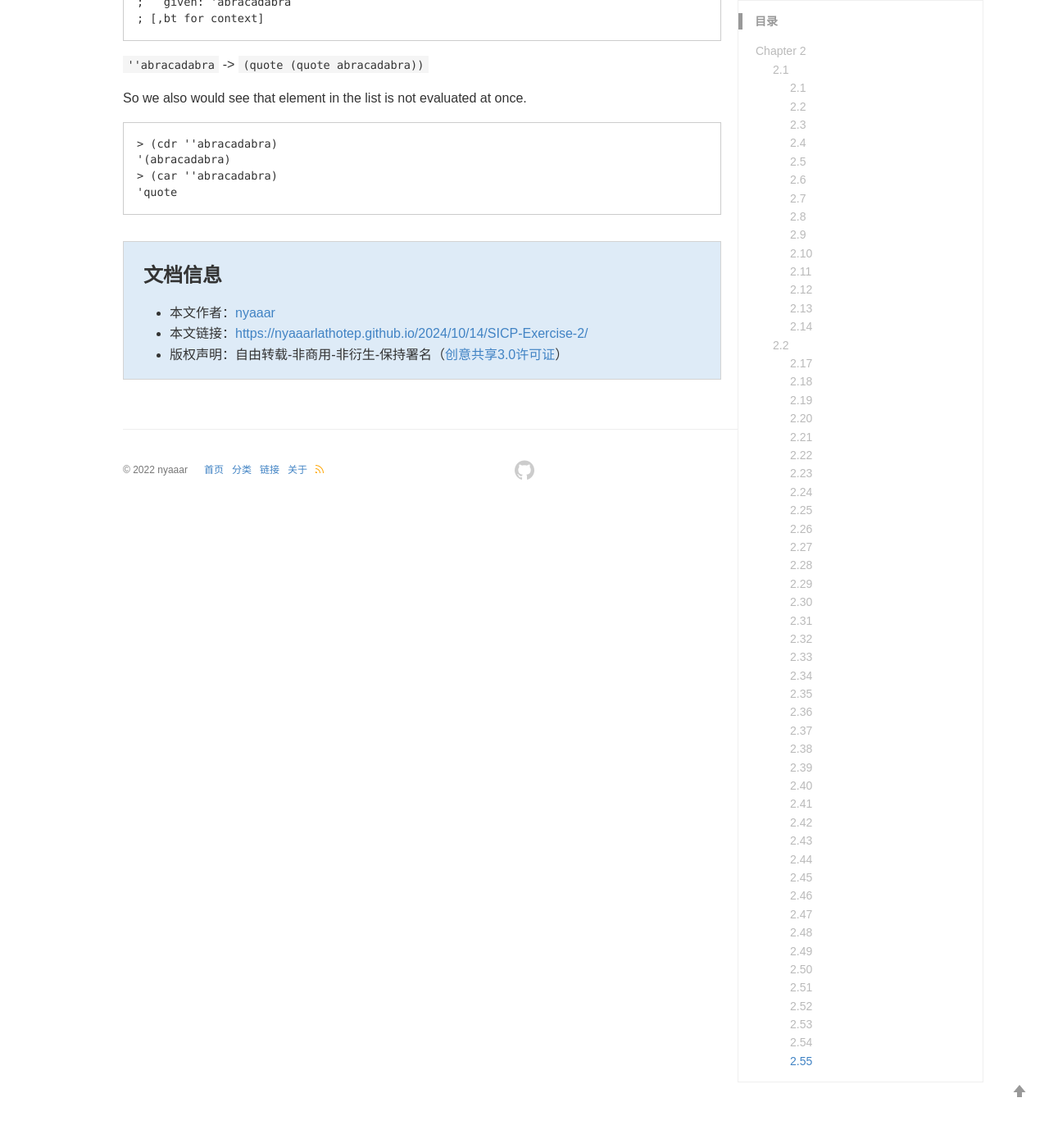
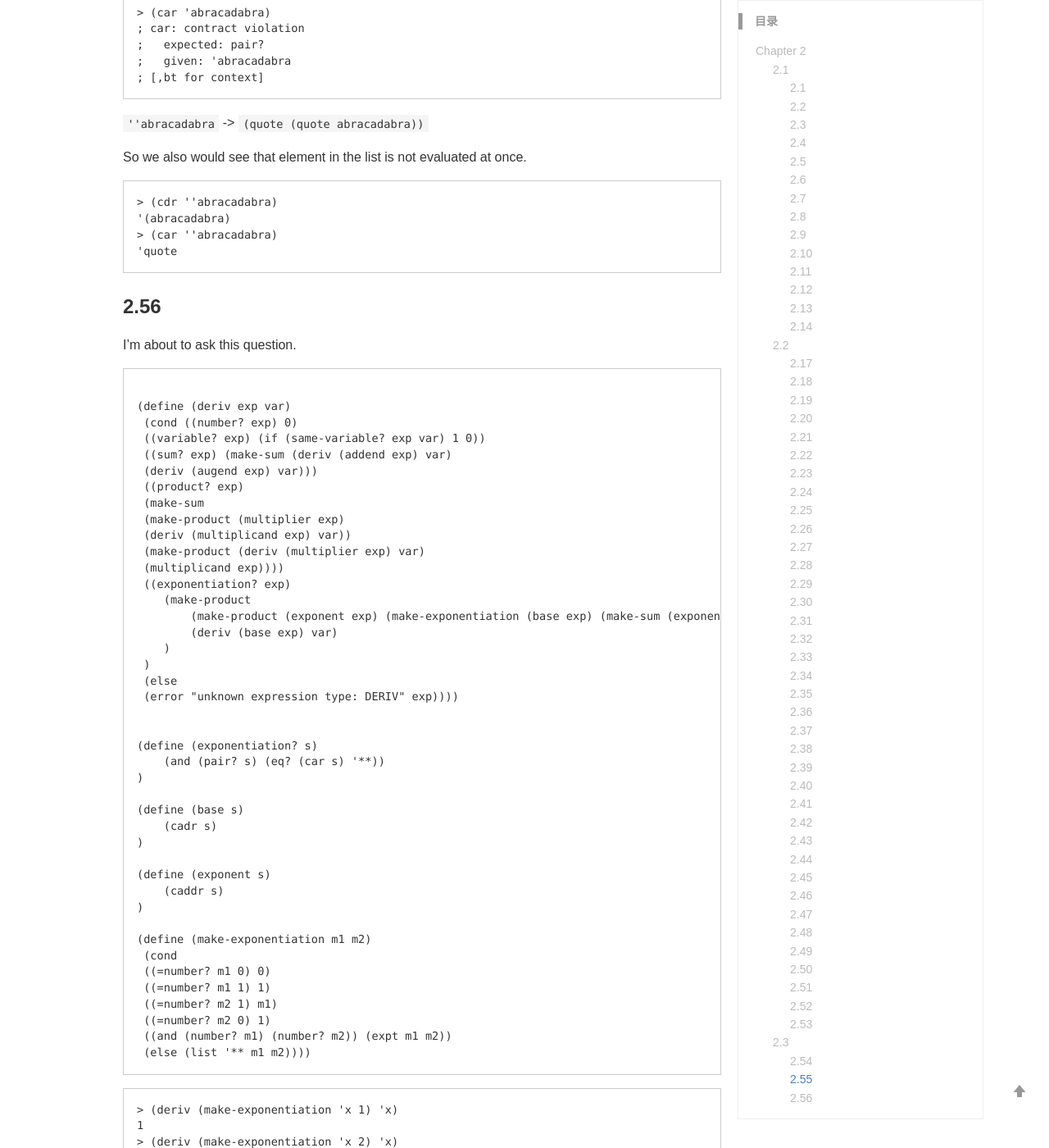
Before and after one commit to nyaaarlathotep/nyaaarlathotep.github.io, a Jekyll site: the page built from _posts/2024-10-14- SICP Exercise 2.md, in a window 1280 px wide and 1400 px high, scrolled down 29902 px. Shown: the whole window at 82% size. Built offline with Jekyll 4.4.1, drawn with Linux system fonts in a browser that asks for light colours; comment, search, counter and statistics services are not loaded; a style sheet for code colours, icons or effects is not loaded; some of the changed text lies outside the part shown.

Commit message:
Update 2024-10-14- SICP Exercise 2.md

````diff
--- a/_posts/2024-10-14- SICP Exercise 2.md
+++ b/_posts/2024-10-14- SICP Exercise 2.md
@@ -1414,6 +1414,8 @@ Welcome to Racket v7.9 [bc].
 
 The bracket in quotaiton still makes sense.
 
+## 2.3
+
 ### 2.54
 
 ```
@@ -1454,3 +1456,70 @@ So we also would see that element in the list is not evaluated at once.
 > (car ''abracadabra)
 'quote
 ```
+
+### 2.56
+
+I'm about to ask this question.
+
+```
+
+(define (deriv exp var)
+ (cond ((number? exp) 0)
+ ((variable? exp) (if (same-variable? exp var) 1 0))
+ ((sum? exp) (make-sum (deriv (addend exp) var)
+ (deriv (augend exp) var)))
+ ((product? exp)
+ (make-sum
+ (make-product (multiplier exp)
+ (deriv (multiplicand exp) var))
+ (make-product (deriv (multiplier exp) var)
+ (multiplicand exp))))
+ ((exponentiation? exp)
+    (make-product
+        (make-product (exponent exp) (make-exponentiation (base exp) (make-sum (exponent exp) -1)))
+        (deriv (base exp) var)
+    )
+ )
+ (else
+ (error "unknown expression type: DERIV" exp))))
+
+
+(define (exponentiation? s)
+    (and (pair? s) (eq? (car s) '**))
+)
+
+(define (base s)
+    (cadr s)
+)
+
+(define (exponent s)
+    (caddr s)
+)
+
+(define (make-exponentiation m1 m2)
+ (cond
+ ((=number? m1 0) 0)
+ ((=number? m1 1) 1)
+ ((=number? m2 1) m1)
+ ((=number? m2 0) 1)
+ ((and (number? m1) (number? m2)) (expt m1 m2))
+ (else (list '** m1 m2))))
+```
+
+```
+> (deriv (make-exponentiation 'x 1) 'x)
+1
+> (deriv (make-exponentiation 'x 2) 'x)
+'(* 2 x)
+> (deriv (make-exponentiation 'x 3) 'x)
+'(* 3 (** x 2))
+> (deriv (make-exponentiation 'x 4) 'x)
+'(* 4 (** x 3))
+```
+
+However.
+
+```
+> (deriv (make-exponentiation 2 'x) 'x)
+0
+```
````
